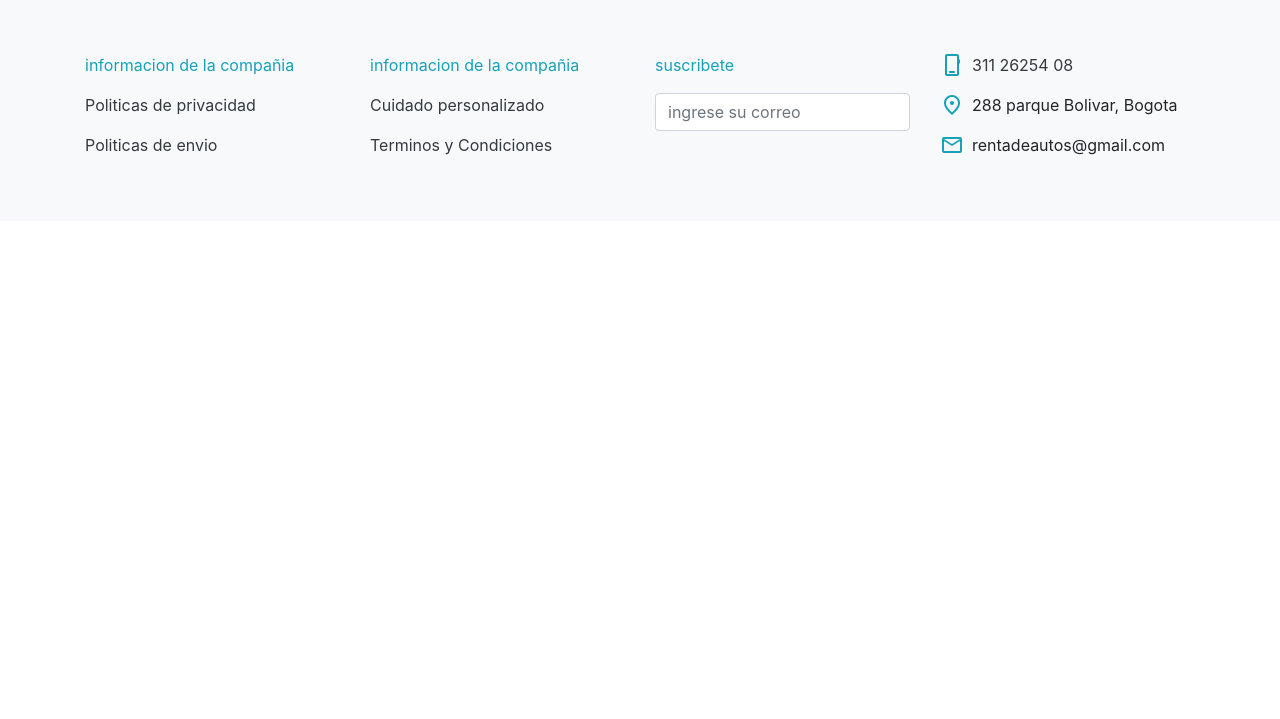
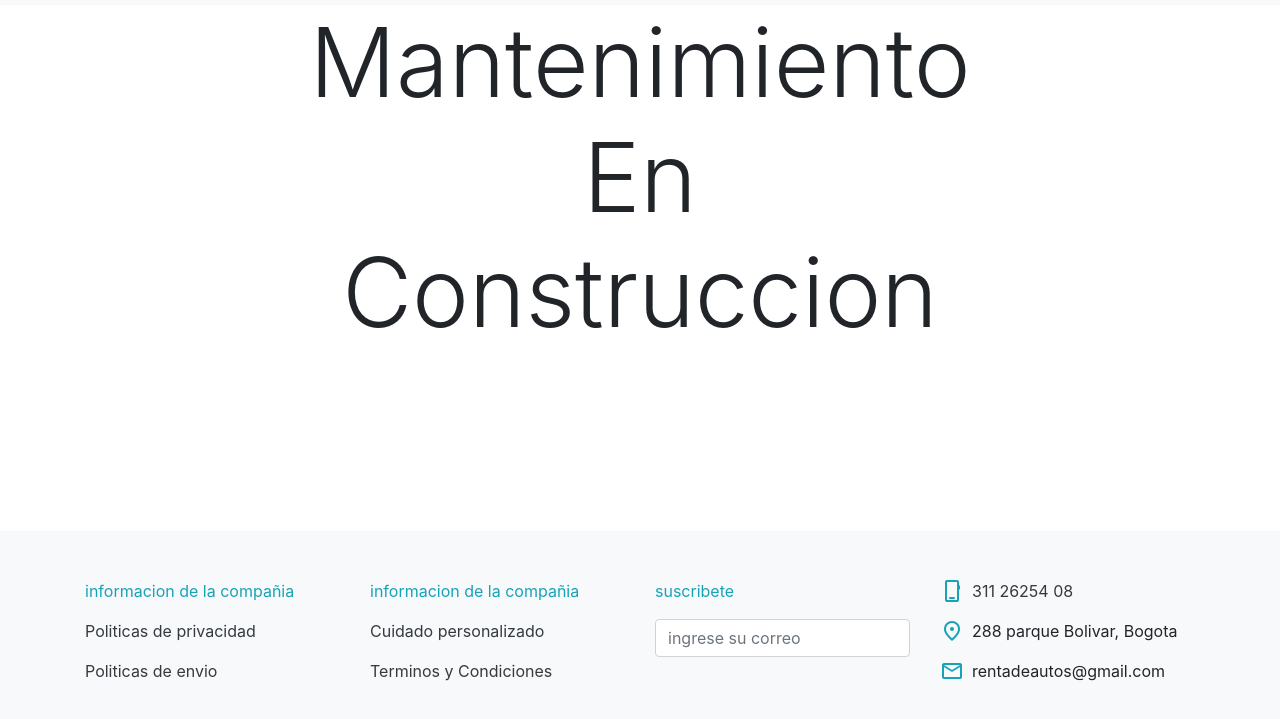
Before and after one commit to carlosandresalzate/rentadeautos, a website: page mantenimiento.html in a window 1280 px wide. Shown: the part 53-772 px from the top of the page. Drawn offline with nearby package versions, Linux system fonts and the light colour scheme.

Commit message:
agrego la clase fixed al footer; servicios en construccion; borro algunas lineas en css;

```diff
--- a/css/style.css
+++ b/css/style.css
@@ -1,5 +1,4 @@
 /* CSS Document */
-
 
 .index-header {
     background-image: url("../images/fotoRenta_01.jpg");
--- a/mantenimiento.html
+++ b/mantenimiento.html
@@ -41,8 +41,14 @@
         </div>
     </nav>
 
+    <main>
+         <div class="container">
+            <h1 class="display-1 text-center">Mantenimiento <br> En <br> Construccion</h1>
+        </div>
+    </main>
+
     <!-- footer -->
-    <footer class="bg-light">
+    <footer class="bg-light fixed-bottom">
         <div class="container py-5">
             <div class="row">
                 <div class="col-lg-3 col-md-6 col-sm-6">
```
Also changed, not shown: alineacion.html (+7 -1 lines), autos.html (+1 -1 lines), index.html (+2 -2 lines), montallantas.html (+6 -1 lines).
